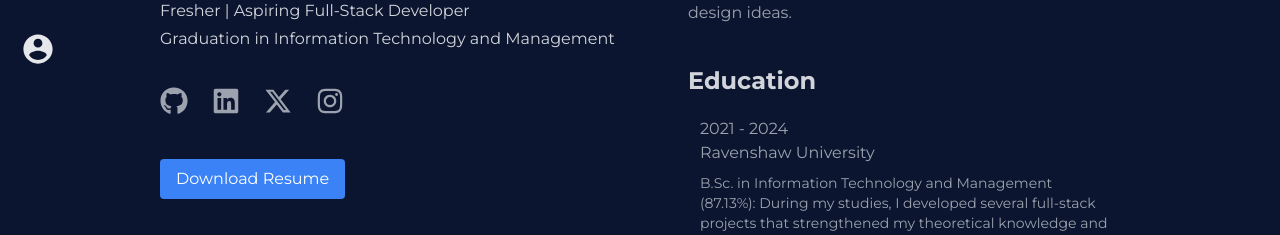
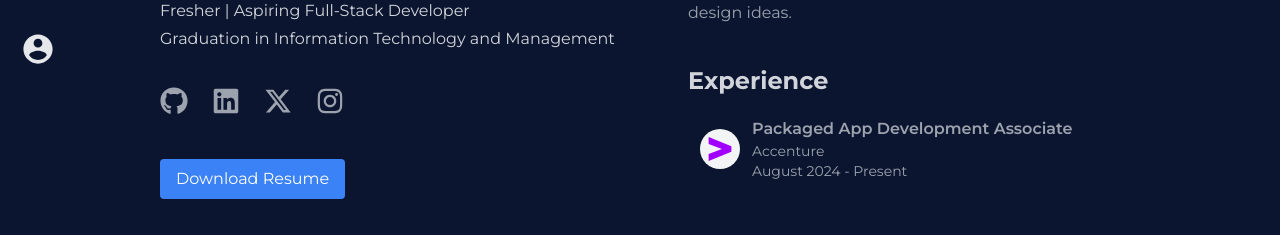
Before and after one commit to Lagnajit09/lagnajitmoharana.com, a React (Vite) app: page / in a window 1280 px wide. Shown: the part 519-754 px from the top of the page. Built offline with nearby package versions, Linux system fonts and the light colour scheme; a web font is replaced by a local one.

Commit message:
add: experience

```diff
--- a/src/Pages/Home.jsx
+++ b/src/Pages/Home.jsx
@@ -4,8 +4,8 @@ import Education from "../components/Education";
 import Skills from "../components/Skills";
 import Projects from "../components/Projects";
 import Contact from "../components/Contact";
-import Navbar from "../components/Navbar";
 import About from "../components/About";
+import Experience from "../components/Experience";
 
 const Home = () => {
   return (
@@ -17,6 +17,7 @@ const Home = () => {
         <div className="w-full flex flex-col items-end float-right">
           <div className="md:w-[45%] pb-10 md:pt-20 md:pb-10 flex flex-col gap-5">
             <About />
+            <Experience />
             <Education />
             <Skills />
             <Projects />
--- /dev/null
+++ b/src/components/Experience.jsx
@@ -0,0 +1,35 @@
+import React from 'react'
+import AccentureLogo from "../assets/experiences/accenture_logo.svg";
+
+const Experience = () => {
+    const mouseOver = (item) => {
+        document.querySelector(`.${item}`).style.backgroundColor = "#11214a";
+      };
+      const mouseLeave = (item) => {
+        document.querySelector(`.${item}`).style.backgroundColor = "#0b152f";
+      };
+
+  return (
+    <section id='section' className=' pt-5'>
+        <div className="container mx-auto">
+            <h2 className="text-gray-300 text-2xl font-bold">Experience</h2>
+
+            <div className="exp-first flex mt-2 gap-3 items-center text-gray-400 p-3 rounded hover:text-gray-300"
+                onMouseOver={() => mouseOver("exp-first")}
+                onMouseLeave={() => mouseLeave("exp-first")}>
+                <div className="bg-gray-100 h-fit rounded-full p-2">
+                    <img src={AccentureLogo} alt='Accenture_logo' className='w-6 h-6' />
+                </div>
+                <div className="exp-first flex flex-col bg-transparent"
+                >
+                    <h3 className='font-semibold'>Packaged App Development Associate</h3>
+                    <p className='text-sm'>Accenture</p>
+                    <p className='text-sm'>August 2024 - Present</p>
+                </div>
+            </div>
+        </div>
+    </section>
+  )
+}
+
+export default Experience
```
Also changed, not shown: src/assets/experiences/accenture_logo.svg (added).
